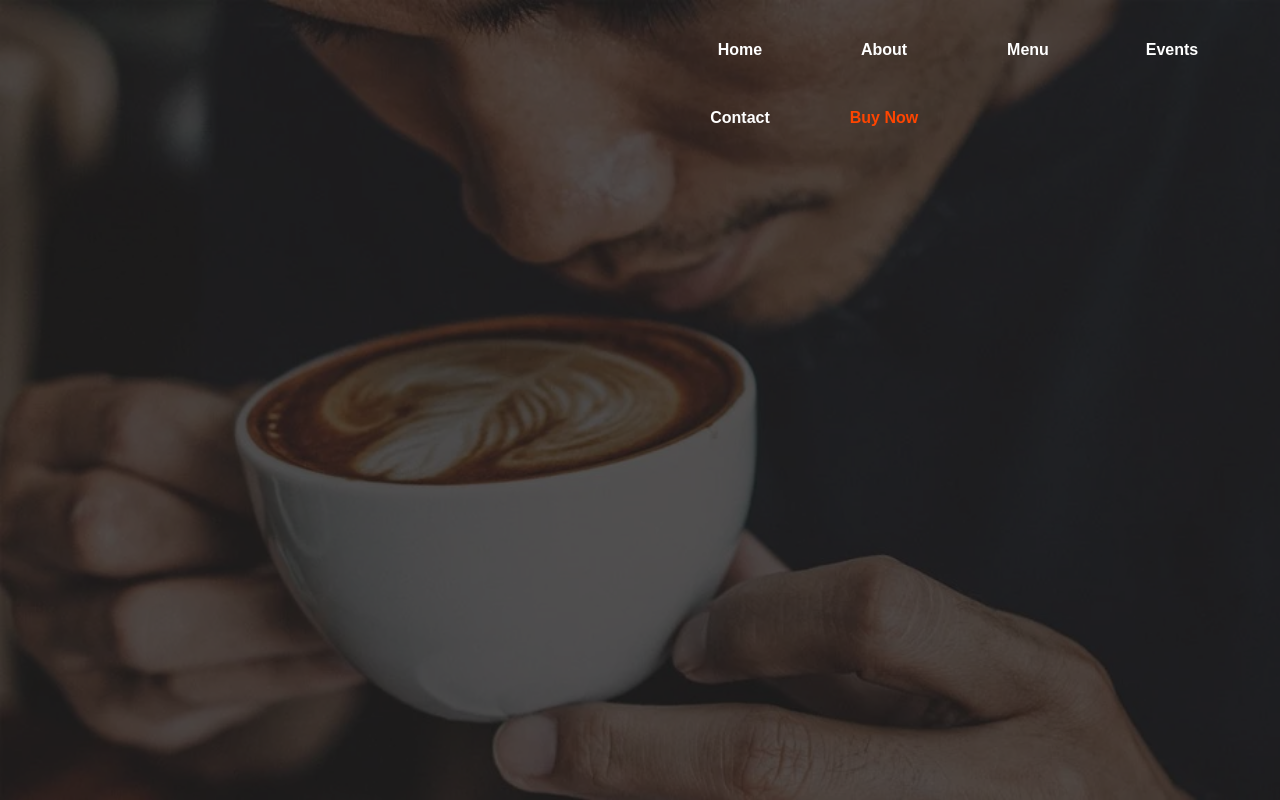
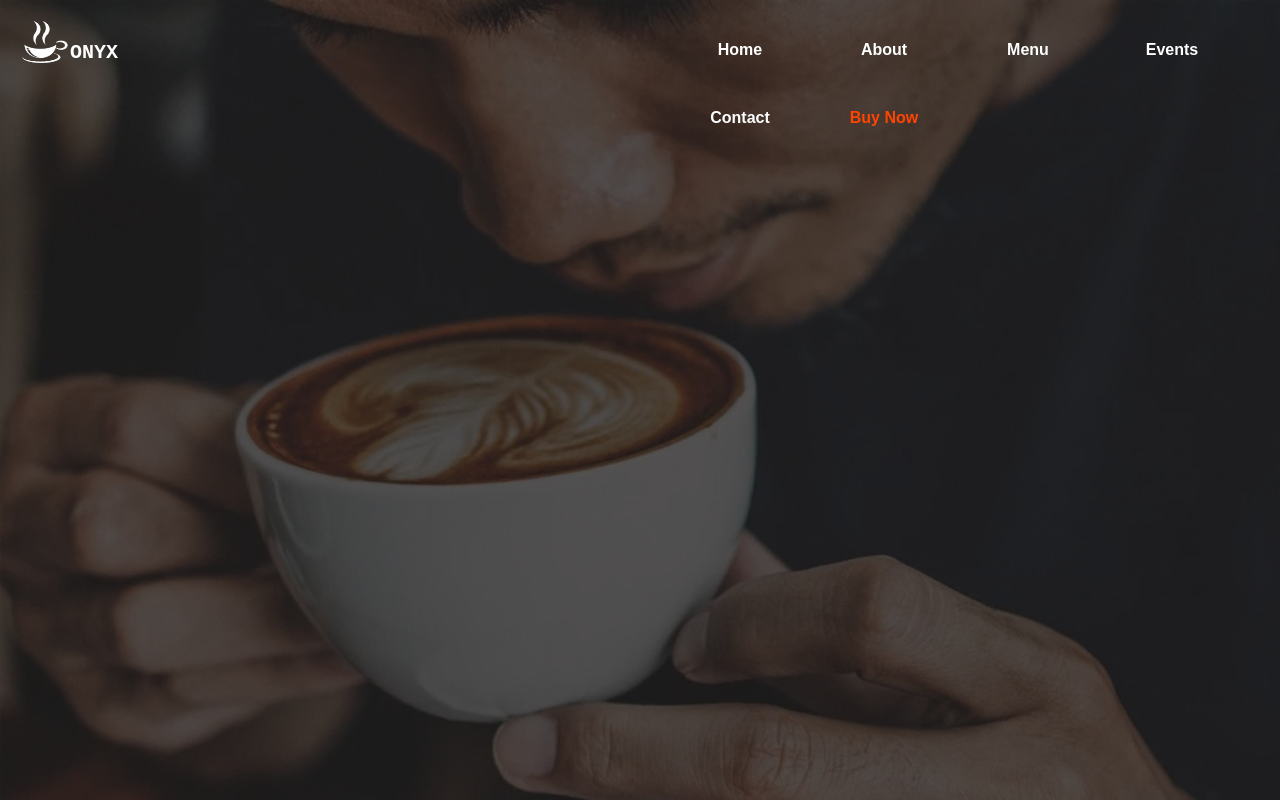
Before and after one commit to jivkovaviktoria/OnyxCafe, a plain HTML site: page index.html in a window 1280 px wide. Drawn offline with Linux system fonts and the light colour scheme.

Commit message:
Added logo

```diff
--- a/CSS/homepage.css
+++ b/CSS/homepage.css
@@ -47,4 +47,23 @@ body{
 .nav a:hover{
     cursor: pointer;
     transform: scale(1.5);
+    color: orangered;
 }
+#logo{
+    position: absolute;
+    top: 7px;
+    left: -25px;
+    z-index: 6;
+    width: 140px;
+    height: 70px;
+}
+#logotext{
+    z-index: 6;
+    position: absolute;
+    color: white;
+    top: 28px;
+    left: 70px;
+    font-family: monospace;
+    font-weight: bold;
+    font-size: 20px;
+}
--- a/index.html
+++ b/index.html
@@ -22,6 +22,10 @@
         <li><a style="color: orangered">Buy Now</a></li>
     </ul>
 </div>
+<div class="logo">
+    <img id="logo" src="Pictures/logo.png">
+    <h1 id="logotext">ONYX</h1>
+</div>
 
 </body>
 </html>
```
Also changed, not shown: Pictures/logo.jpg (added), Pictures/logo.png (added).
